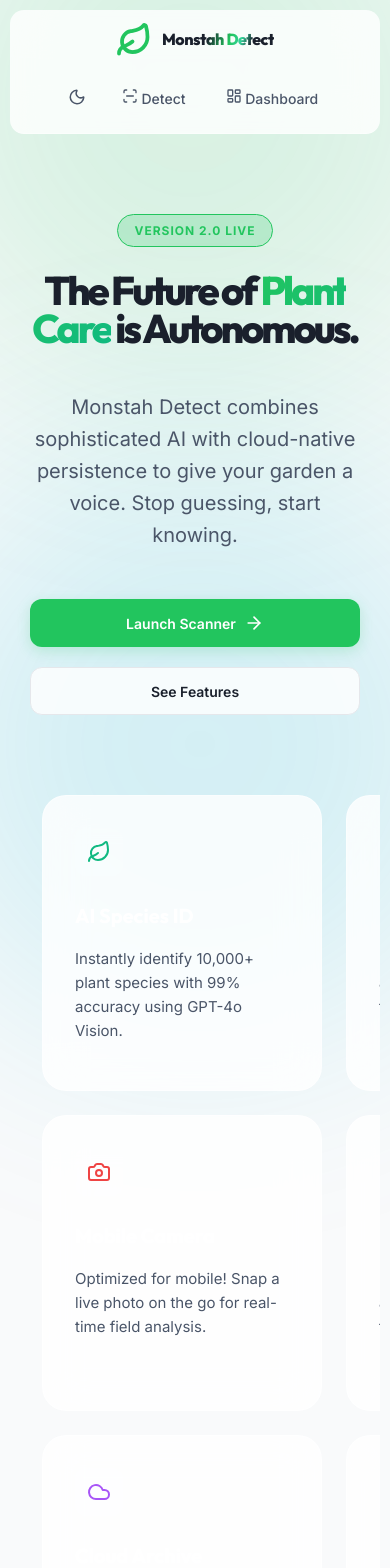
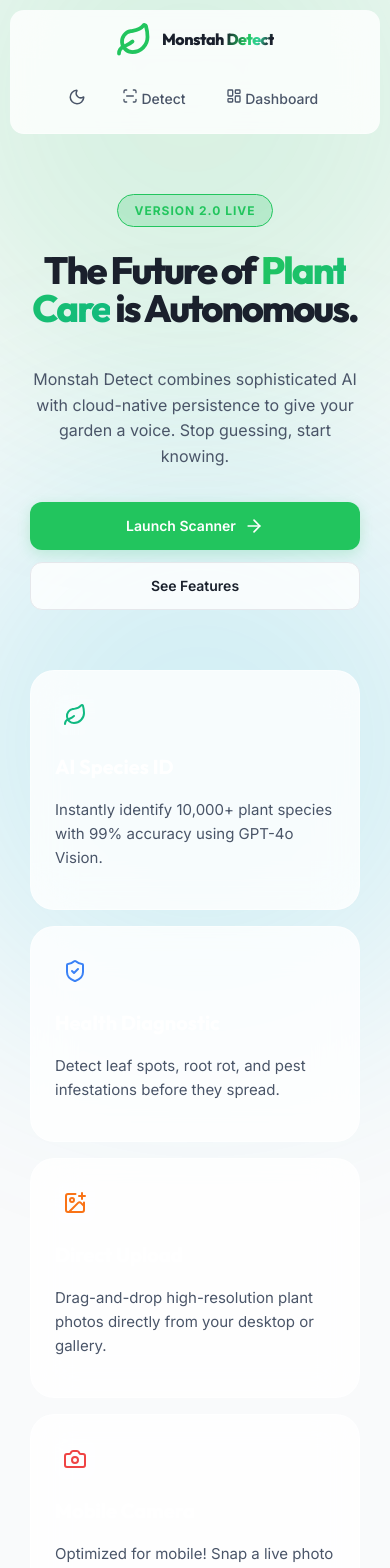
Before and after one commit to monstah123/Monstah-plant-detector, a React (Vite) app: page / in a window 390 px wide. Shown: the top 1568 px of the page. Built offline with nearby package versions, Linux system fonts and the light colour scheme.

Commit message:
fix: landing page mobile responsiveness (forced stacking for features grid)

```diff
--- a/src/App.css
+++ b/src/App.css
@@ -287,6 +287,22 @@
   .navbar { padding: 12px 16px; }
   .navbar-brand h2 { font-size: 16px; }
   .hero { padding: 48px 20px 40px; }
+  .hero h1 { font-size: 34px; letter-spacing: -1px; }
+
+  /* LANDING SPECIFIC MOBILE */
+  .landing-hero { padding: 60px 20px 40px; }
+  .hero-text { font-size: 38px; line-height: 1; letter-spacing: -2px; }
+  .hero-sub { font-size: 16px; margin-bottom: 32px; }
+  .hero-actions { flex-direction: column; width: 100%; gap: 12px; }
+
+  .features-grid {
+    grid-template-columns: 1fr; /* FORCE STACKING */
+    padding: 20px 20px 80px;
+    gap: 16px;
+  }
+  .feature-card { padding: 24px; }
+  .feature-icon { margin-bottom: 16px; width: 40px; height: 40px; }
+
   .upload-zone { padding: 32px 20px; }
   .upload-actions { flex-direction: column; width: 100%; }
   .btn-primary, .btn-secondary { justify-content: center; width: 100%; }
@@ -294,6 +310,4 @@
   .dashboard { padding: 20px 16px; }
   .dashboard-stats { grid-template-columns: 1fr; }
   .result-actions { flex-direction: column; }
-  .hero-actions { flex-direction: column; width: 100%; }
-  .landing-hero { padding: 80px 20px 40px; }
 }
```
